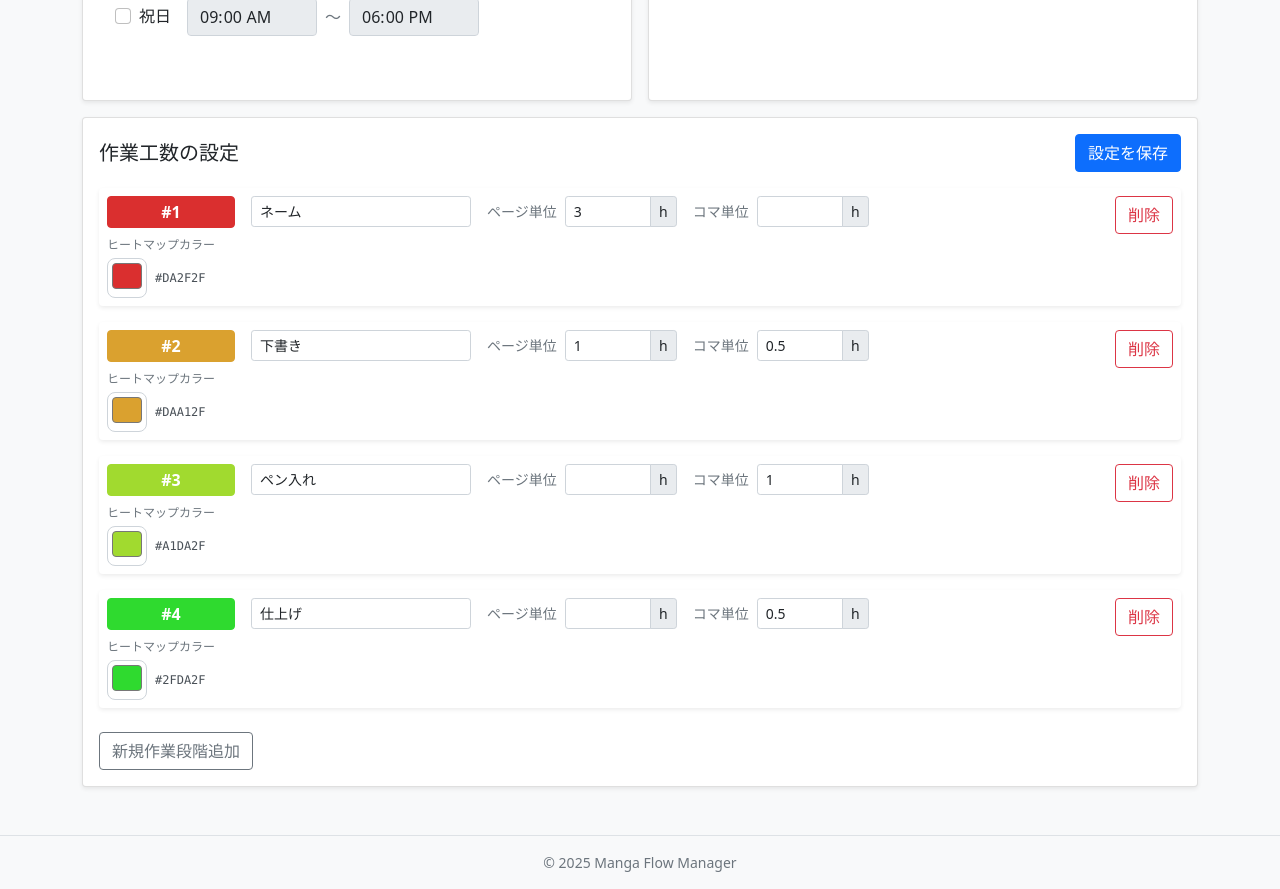
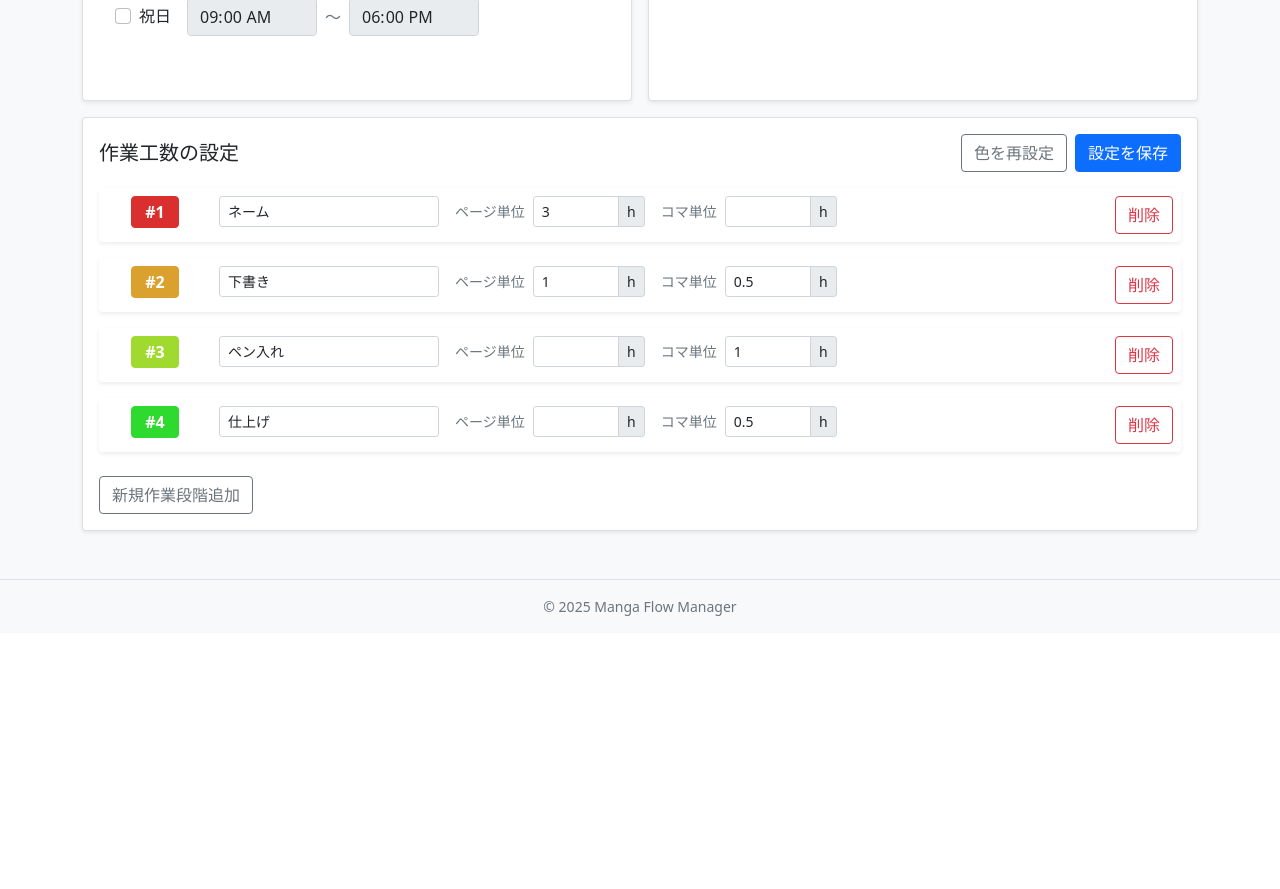
Before and after one commit to Yotsura/MangaFlowManager, a Vue app: page /settings in a window 1280 px wide. Shown: the part 660-1549 px from the top of the page. After the commit the page ends 1293 px from the top, so only its background shows below. Built offline with nearby package versions, Linux system fonts and the light colour scheme; no server answers; the database is empty; sample sign-in values are in the browser's storage.

Commit message:
色変更機能の調整

```diff
--- a/src/modules/settings/SettingsView.vue
+++ b/src/modules/settings/SettingsView.vue
@@ -23,6 +23,7 @@ interface StageWorkloadEditorExposed {
   save: () => void;
   isSaving: () => boolean;
   canSave: () => boolean;
+  resetColors: () => void;
 }
 
 const workHoursRef = ref<WorkHoursFormExposed | null>(null);
@@ -46,6 +47,10 @@ const saveGranularities = () => {
 
 const saveStageWorkloads = () => {
   stageEditorRef.value?.save();
+};
+
+const resetStageColors = () => {
+  stageEditorRef.value?.resetColors();
 };
 </script>
 
@@ -90,9 +95,12 @@ const saveStageWorkloads = () => {
           <div class="card-body">
             <div class="d-flex align-items-center justify-content-between flex-wrap gap-2 mb-3">
               <h2 class="h5 mb-0">作業工数の設定</h2>
-              <button class="btn btn-primary" type="button" :disabled="stageSaving || !stageCanSave" @click="saveStageWorkloads">
-                {{ stageSaving ? "保存中..." : "設定を保存" }}
-              </button>
+              <div class="d-flex flex-wrap gap-2">
+                <button class="btn btn-outline-secondary" type="button" :disabled="stageSaving" @click="resetStageColors">色を再設定</button>
+                <button class="btn btn-primary" type="button" :disabled="stageSaving || !stageCanSave" @click="saveStageWorkloads">
+                  {{ stageSaving ? "保存中..." : "設定を保存" }}
+                </button>
+              </div>
             </div>
             <StageWorkloadEditor ref="stageEditorRef" />
           </div>
--- a/src/modules/settings/components/StageWorkloadEditor.vue
+++ b/src/modules/settings/components/StageWorkloadEditor.vue
@@ -46,6 +46,7 @@ const saved = ref(false);
 const touched = ref(false);
 const saveAttempted = ref(false);
 const isSyncingFromStore = ref(false);
+const colorInputRefs = new Map<number, HTMLInputElement>();
 
 const isLoading = computed(() => loadingStageWorkloads.value || !stageWorkloadsLoaded.value);
 const isSaving = computed(() => savingStageWorkloads.value);
@@ -163,7 +164,8 @@ const addStage = () => {
   }
 
   const nextId = editableStages.value.length + 1;
-  const color = getDefaultStageColor(nextId - 1, nextId);
+  const totalStages = nextId;
+  const color = getDefaultStageColor(totalStages - 1, totalStages);
   editableStages.value = [
     ...editableStages.value,
     {
@@ -265,6 +267,47 @@ const stageBadgeStyle = (stage: EditableStage) => {
   };
 };
 
+const stageColorCode = (stage: EditableStage) => resolvedStageColor(stage).toUpperCase();
+
+const setColorInputRef = (stageId: number, el: HTMLInputElement | null) => {
+  if (el) {
+    colorInputRefs.set(stageId, el);
+  } else {
+    colorInputRefs.delete(stageId);
+  }
+};
+
+const openColorPicker = (stageId: number) => {
+  if (isSaving.value) {
+    return;
+  }
+  const input = colorInputRefs.get(stageId);
+  if (!input) {
+    return;
+  }
+  const picker = (input as HTMLInputElement & { showPicker?: () => void }).showPicker;
+  if (typeof picker === "function") {
+    picker.call(input);
+  } else {
+    input.click();
+  }
+};
+
+const resetStageColors = () => {
+  if (isSaving.value || editableStages.value.length === 0) {
+    return;
+  }
+
+  const totalStages = editableStages.value.length;
+  editableStages.value = editableStages.value.map((stage, index) => ({
+    ...stage,
+    color: getDefaultStageColor(index, totalStages),
+  }));
+
+  touched.value = true;
+  saved.value = false;
+};
+
 const handleSave = async () => {
   saveAttempted.value = true;
 
@@ -335,6 +378,7 @@ defineExpose({
   save: handleSave,
   isSaving: () => isSaving.value,
   canSave: () => canSave.value,
+  resetColors: resetStageColors,
 });
 </script>
 
@@ -354,20 +398,26 @@ defineExpose({
           <div class="card-body">
             <div class="stage-line">
               <div class="stage-meta">
-                <span class="badge fs-6 stage-index" :style="stageBadgeStyle(stage)">#{{ stage.id }}</span>
-                <div class="stage-color-picker">
-                  <span class="stage-color-label">ヒートマップカラー</span>
-                  <div class="stage-color-input-group">
+                <button
+                  type="button"
+                  class="badge fs-6 stage-index stage-index-button"
+                  :class="{ 'stage-index-button--disabled': isSaving }"
+                  :style="stageBadgeStyle(stage)"
+                  :aria-label="`ステージ${stage.id}のヒートマップカラーを変更`"
+                  :disabled="isSaving"
+                  @click="openColorPicker(stage.id)"
+                >
+                  #{{ stage.id }}
+                </button>
+                <!-- <span class="stage-color-code">{{ stageColorCode(stage) }}</span> -->
                 <input
                   v-model="stage.color"
                   type="color"
-                      class="form-control form-control-color stage-color-input"
+                  class="stage-color-input"
                   :disabled="isSaving"
                   :aria-label="`ステージ${stage.id}のヒートマップカラー`"
+                  :ref="(el) => setColorInputRef(stage.id, el as HTMLInputElement | null)"
                 />
-                    <span class="stage-color-code">{{ resolvedStageColor(stage).toUpperCase() }}</span>
-                  </div>
-                </div>
               </div>
 
               <div class="stage-name">
@@ -427,11 +477,6 @@ defineExpose({
   border: none;
 }
 
-.stage-workload-editor .badge {
-  min-width: 3rem;
-  justify-content: center;
-}
-
 .editor-footer {
   justify-content: flex-start;
 }
@@ -458,45 +503,40 @@ defineExpose({
 .stage-meta {
   display: flex;
   flex-direction: column;
-  gap: 0.5rem;
-  min-width: 8rem;
+  gap: 0.35rem;
+  min-width: 6rem;
+  align-items: center;
 }
 
-.stage-color-picker {
-  display: flex;
-  flex-direction: column;
-  gap: 0.25rem;
+.stage-index-button {
+  min-width: 3rem;
+  justify-content: center;
+  cursor: pointer;
+  border: 1px solid transparent;
 }
 
-.stage-color-label {
-  font-size: 0.75rem;
-  color: #6c757d;
-  font-weight: 500;
+.stage-index-button:focus-visible {
+  outline: 2px solid #495057;
+  outline-offset: 2px;
 }
 
-.stage-color-input-group {
-  display: flex;
-  align-items: center;
-  gap: 0.5rem;
-}
-
-.stage-color-input {
-  width: 2.5rem;
-  height: 2.5rem;
-  padding: 0.25rem;
-  border-radius: 0.5rem;
-  border: 1px solid #ced4da;
-  background-color: #fff;
-}
-
-.stage-color-input:disabled {
-  opacity: 0.65;
+.stage-index-button--disabled {
+  cursor: not-allowed;
+  opacity: 0.8;
 }
 
 .stage-color-code {
   font-size: 0.75rem;
   font-family: var(--bs-font-monospace, "SFMono-Regular", Menlo, Monaco, Consolas, "Liberation Mono", "Courier New", monospace);
   color: #495057;
+}
+
+.stage-color-input {
+  position: absolute;
+  opacity: 0;
+  width: 0;
+  height: 0;
+  pointer-events: none;
 }
 
 .stage-name {
```
Lines whose indentation alone changed are shown as unchanged.
